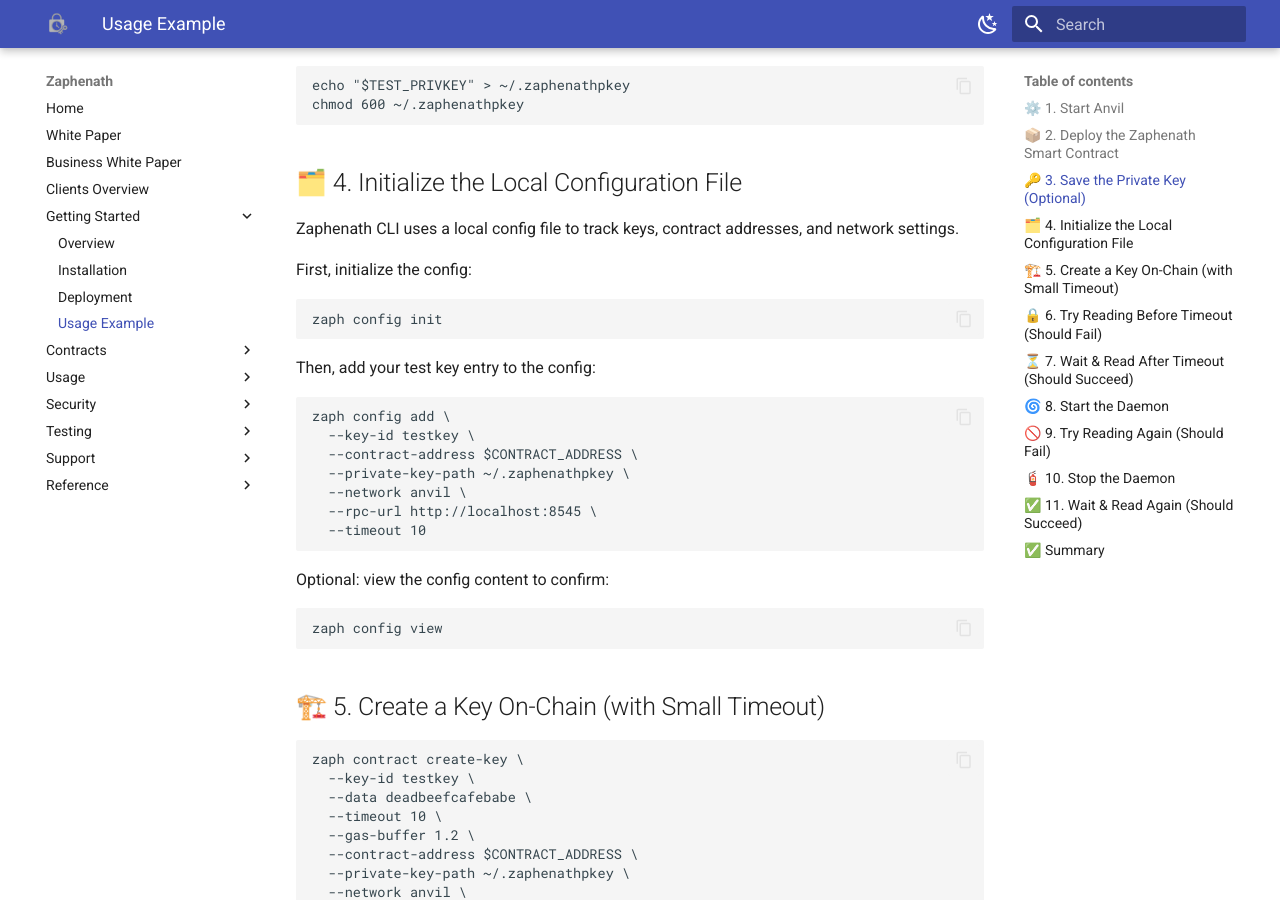
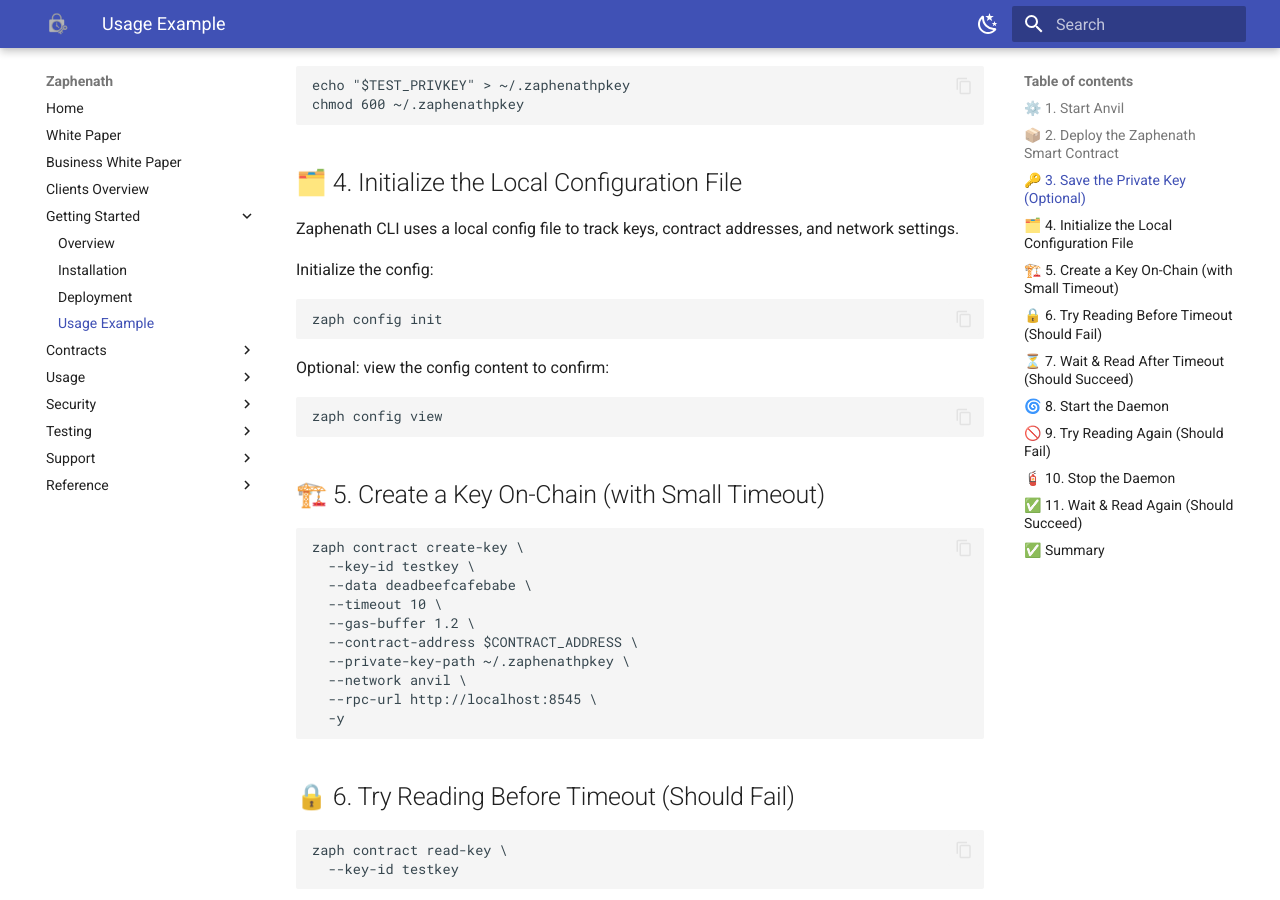
Before and after one commit to Astervia/zaphenath, an MkDocs documentation site: the page built from docs/getting-started/usage-example.md, in a window 1280 px wide and 900 px high, scrolled down 1054 px. Built offline with MkDocs 1.6.1 and Material for MkDocs 9.7.7, drawn with Linux system fonts in a browser that asks for light colours.

Commit message:
upgrade(docs): better usage example config start

````diff
--- a/docs/getting-started/usage-example.md
+++ b/docs/getting-started/usage-example.md
@@ -53,22 +53,10 @@ chmod 600 ~/.zaphenathpkey
 
 Zaphenath CLI uses a local config file to track keys, contract addresses, and network settings.
 
-First, initialize the config:
+Initialize the config:
 
 ```bash
 zaph config init
-```
-
-Then, add your test key entry to the config:
-
-```bash
-zaph config add \
-  --key-id testkey \
-  --contract-address $CONTRACT_ADDRESS \
-  --private-key-path ~/.zaphenathpkey \
-  --network anvil \
-  --rpc-url http://localhost:8545 \
-  --timeout 10
 ```
 
 Optional: view the config content to confirm:
````
